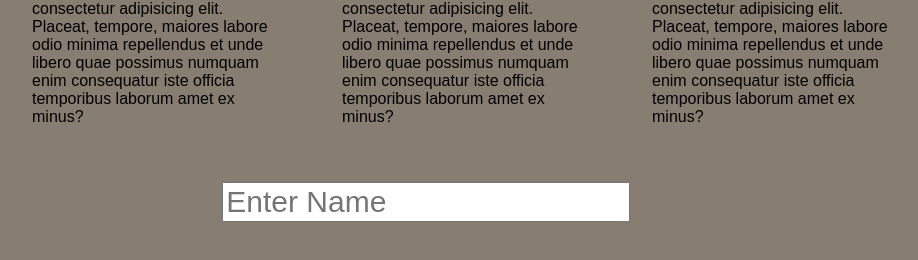
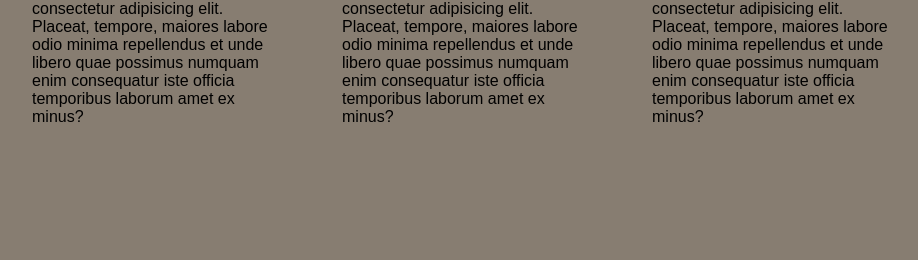
Before and after one commit to robotmayo/PvD-v2, a plain HTML site: page index.html in a window 1280 px wide. Shown: the part 242-502 px from the top of the page, without its empty margins (178-1096 px from the left). Drawn offline with nearby package versions, Linux system fonts and the light colour scheme.

Commit message:
Hid player markup, now generated by code.
Player also uses canvas similar to enemies.

```diff
--- a/index.html
+++ b/index.html
@@ -25,7 +25,7 @@
       </div>
     </div>
     <div class="wrap">
-    <input id="name-input" type="text" class="error" placeholder="Enter Name" maxlength = "18">
+    <input id="name-input" type="text" class="error hidden" placeholder="Enter Name" maxlength = "18">
     <button id="go" class="hidden">GO!</button>
     </div>
   </div><!-- END BLOCK START -->
@@ -43,21 +43,22 @@
     </div><!-- END ENEMIES -->
 
     <div class="block" id="heroes">
-      <div class="hero block-1-3">
+      <!--<div class="hero block-1-3">
         <img src="" alt="">
         <div class="info">
           <h2 class="name">Bob</h2>
           <p class="desc"><em>The Valiant Knight</em></p>
           <p class="health">Health<span class="health">100</span></p>
           <p class="resource">Mana<span class="resource">100</span></p>
-          <div class="inputs"><select name="actions" id="actions" class="actions">
+          <canvas></canvas>
+        </div>
+        <div class="inputs"><select name="actions" id="actions" class="actions">
               <option value="Attack">Attack</option>
               <option value="Magic">Magic</option>
               <option value="Defend">Defend</option>
               <option value="Item">Item</option>
             </select></div>
-        </div>
-      </div>
+      </div>-->
     </div>
 
   </div>
```
